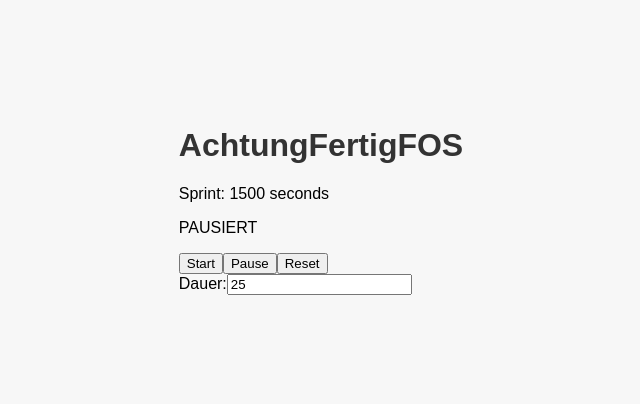
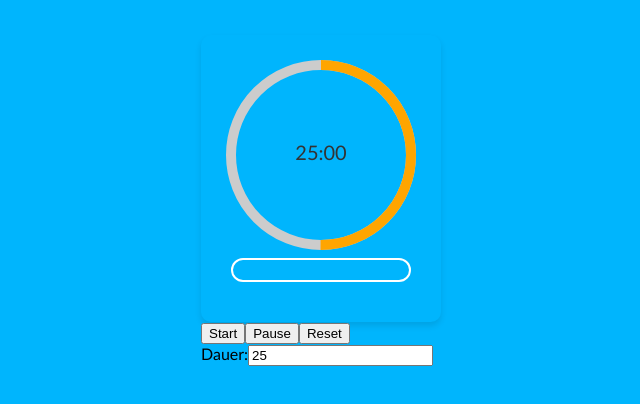
Before and after one commit to LionelWirz/AchtungFertigFOS_PWA, a React (Vite) app: page / in a window 1280 px wide. Shown: the part 200-604 px from the top of the page, without its empty margins (319-959 px from the left). Built offline with nearby package versions, Linux system fonts and the light colour scheme.

Commit message:
Circle Clock

```diff
--- a/src/App.css
+++ b/src/App.css
@@ -1,8 +1,8 @@
 /* App.css */
 
 body {
-    font-family: Arial, sans-serif;
-    background-color: #f7f7f7;
+    font-family: Calibri, sans-serif;
+    background-color: #00b5fd;
     display: flex;
     justify-content: center;
     align-items: center;
@@ -11,7 +11,7 @@ body {
   }
 
   .container {
-    background-color: #fff;
+    background-color: #00b5fd;
     padding: 20px;
     border-radius: 10px;
     box-shadow: 0 4px 6px rgba(0, 0, 0, 0.1);
@@ -32,20 +32,41 @@ body {
     margin-top: 20px;
   }
 
-  .controls button {
-    background-color: #ffa500;
+  /* Update the button styling in .controls */
+.controls {
+  background-color: #00b5fd; /* Match the app's background for a seamless look */
   color: #fff;
   padding: 10px 20px;
   margin: 0 10px;
-    border: none;
-    border-radius: 5px;
+  border: 2px solid #fff; /* Add a border to make the buttons stand out */
+  border-radius: 30px; /* More rounded corners to match the circular theme */
   cursor: pointer;
-    transition: background-color 0.3s ease;
+  transition: transform 0.3s ease, background-color 0.3s ease;
+  font-weight: bold; /* Make text bold to stand out */
 }
 
 .controls button:hover {
-    background-color: #ff7f00;
+  background-color: #ffa500; /* A standout color for hover state */
+  transform: scale(1.05); /* Slight increase in size to indicate interactivity */
 }
+
+/* Update the button styling in .settings for consistency */
+.settings button {
+  background-color: #333;
+  color: #fff;
+  padding: 5px 10px;
+  border: none;
+  border-radius: 30px; /* Consistent rounded corners */
+  cursor: pointer;
+  transition: background-color 0.3s ease, transform 0.3s ease;
+  font-weight: bold; /* Consistency in font weight */
+}
+
+.settings button:hover {
+  background-color: #555;
+  transform: scale(1.05);
+}
+
 
   .settings {
     margin-top: 20px;
--- a/src/Timer.jsx
+++ b/src/Timer.jsx
@@ -2,11 +2,53 @@
 import React from 'react';
 
 function Timer({ time, isRunning }) {
+  const totalTime = 1500; // Adjust based on actual total time
+  const circumference = 2 * Math.PI * 45; // Example for a circle with radius 45
+  const timeFraction = time / totalTime;
+  const offset = circumference * (1 - timeFraction);
+  const minutes = Math.floor(time / 60);
+  const seconds = time % 60;
+  const formattedTime = `${minutes}:${seconds < 10 ? '0' : ''}${seconds}`;
+
   return (
-    <div>
-      <h1>AchtungFertigFOS</h1>
-      <p>Sprint: {time} seconds</p>
-      <p>{isRunning ? 'GO!' : 'PAUSIERT'}</p>
+    <div className="container">
+      <svg width="200" height="200" viewBox="0 0 200 200">
+        <circle
+          cx="100"
+          cy="100"
+          r="90"
+          fill="none"
+          stroke="#ccc"
+          strokeWidth="10"
+        />
+        <circle
+          cx="100"
+          cy="100"
+          r="90"
+          fill="none"
+          stroke="#ffa500"
+          strokeWidth="10"
+          strokeDasharray={circumference}
+          strokeDashoffset={offset}
+          transform="rotate(-90 100 100)"
+        />
+        <text
+          x="100"
+          y="105" // Adjust y for better vertical alignment
+          textAnchor="middle"
+          fill="#333"
+          fontSize="20"
+          fontFamily="Calibri, sans-serif"
+        >
+          {formattedTime}
+        </text>
+      </svg>
+      <div className="controls">
+        {/* Controls here */}
+      </div>
+      <div className="settings">
+        {/* Settings here */}
+      </div>
     </div>
   );
 }
```
Lines whose indentation alone changed are shown as unchanged.
